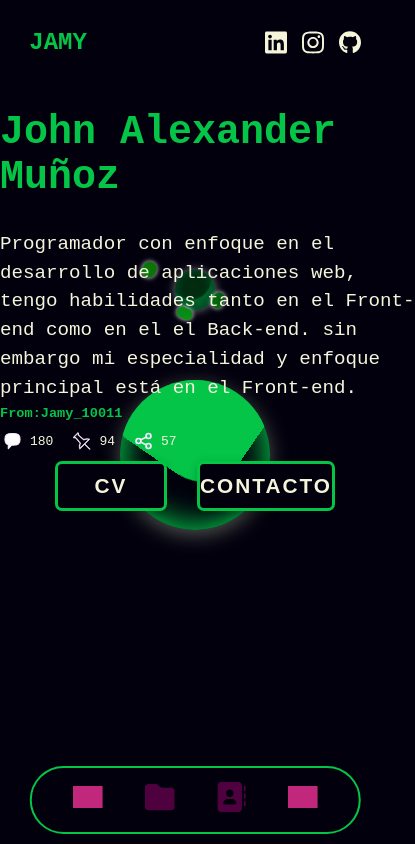
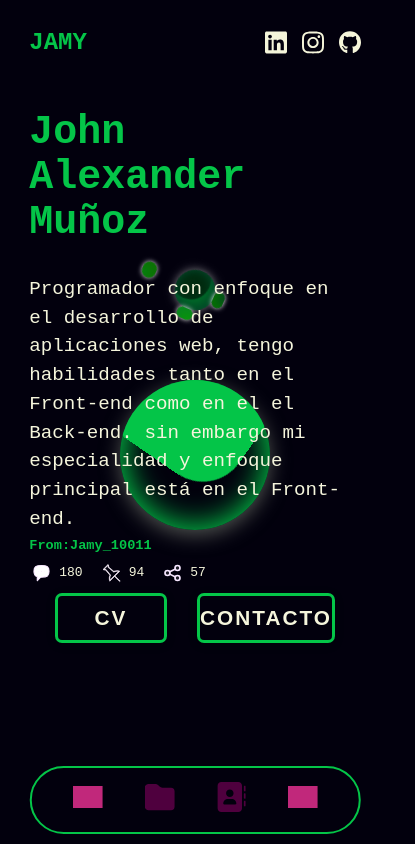
Before and after one commit to MINOTAURO18/Portafolio, a React (Vite) app: page /portafolio in a window 390 px wide. Shown: the whole page, 415 px wide, since content can reach past the window. Built offline with nearby package versions, Linux system fonts and the light colour scheme; grey boxes are pictures that could not be loaded.

Commit message:
inicio-mobile

```diff
--- a/src/components/Inicio/inicio.module.css
+++ b/src/components/Inicio/inicio.module.css
@@ -52,6 +52,7 @@
     width: 85%;
     height: 100%;
     margin: 0 auto;
+    min-width: initial;
   }
 
   .btnAndName{
```
Also changed, not shown: src/components/Inicio/Inicio.jsx (line endings or trailing spaces).
